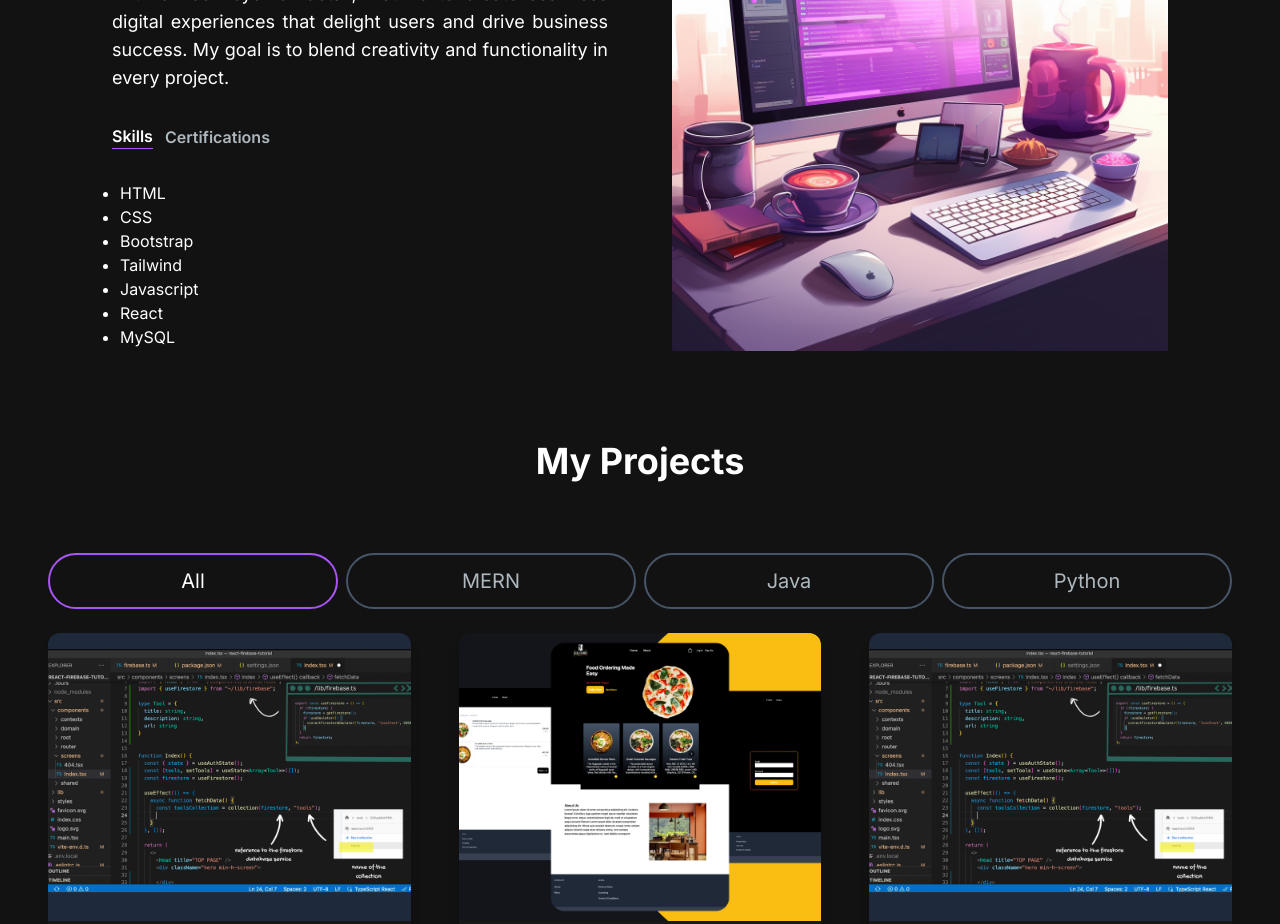
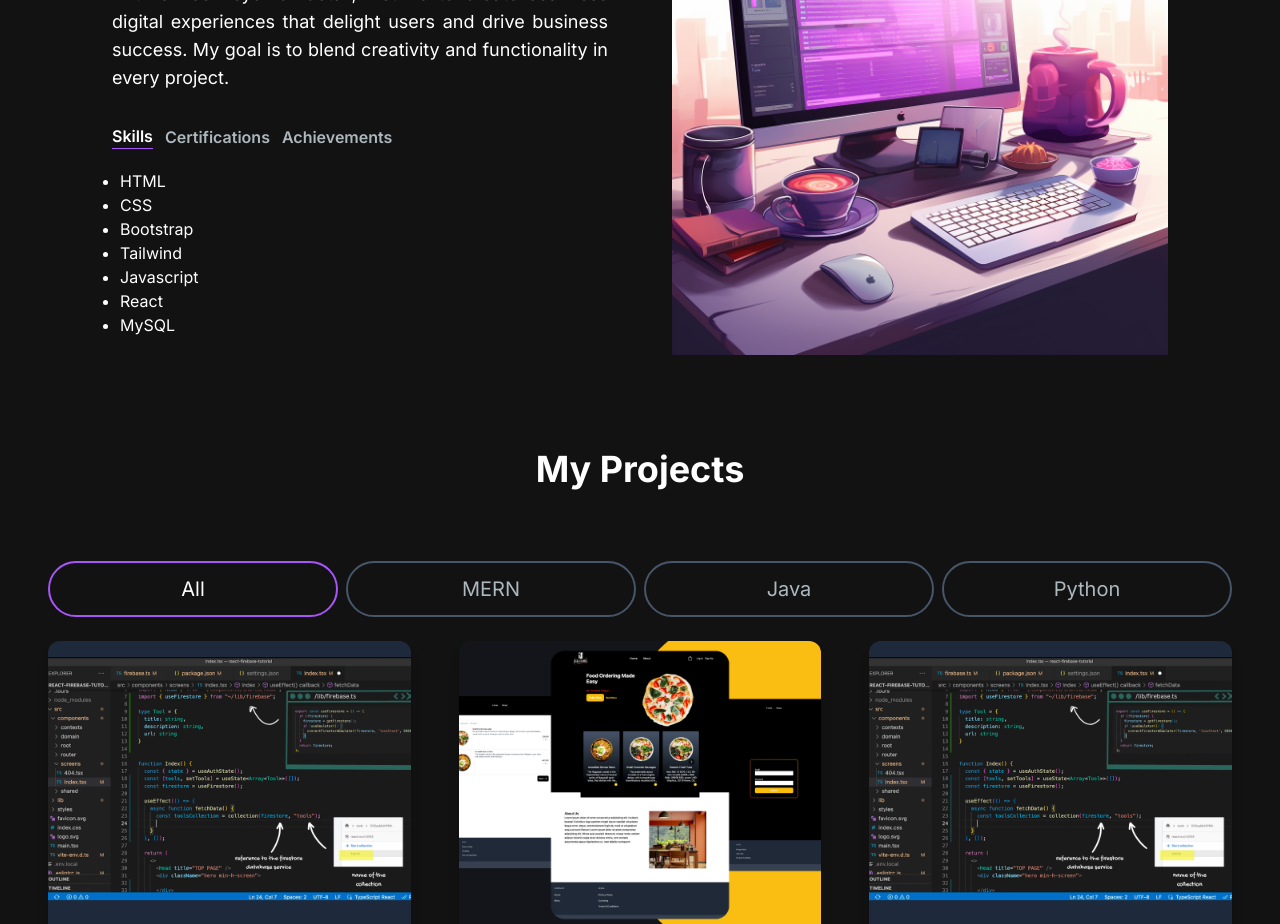
Before and after one commit to Mahak008/my-portfolio, a Next.js app: page / in a window 1280 px wide. Shown: the part 860-1784 px from the top of the page. Built offline with nearby package versions, Linux system fonts and the light colour scheme.

Commit message:
About Section

```diff
--- a/src/app/components/About.jsx
+++ b/src/app/components/About.jsx
@@ -21,12 +21,22 @@ const TAB_DATA = [
   },
   {
     title: "Certifications",
-    id: "cert",
+    id: "certifications",
     content: (
       <ul className="list-disc pl-2">
         <li>Web Development Training by Internshala.</li>
         <li>Responsive Web Design Developer Certification by freeCodeCamp.</li>
         <li>HTML, CSS and Javascript for Web Developers by Coursera.</li>
+      </ul>
+    ),
+  },
+  {
+    title: "Achievements",
+    id: "achievements",
+    content: (
+      <ul className="list-disc pl-2">
+        <li>Ranked as the 3rd Top Contributor in Social Winter of Code 2.O</li>
+        <li>Recognized among the Top 60 teams in Hacksquad'22.</li>
       </ul>
     ),
   },
@@ -57,7 +67,7 @@ const About = () => {
             functionality in every project.
           </p>
 
-          <div className="flex flex-row justify-start mt-8">
+          <div className="flex flex-row justify-center md:justify-start mt-8">
             <TabButton
               selectTab={() => handleTabChange("skills")}
               active={tab === "skills"}
@@ -65,19 +75,29 @@ const About = () => {
               {" "}
               Skills{" "}
             </TabButton>
+
             <TabButton
-              selectTab={() => handleTabChange("cert")}
-              active={tab === "cert"}
+              selectTab={() => handleTabChange("certifications")}
+              active={tab === "certifications"}
             >
               {" "}
               Certifications{" "}
             </TabButton>
+
+            <TabButton
+              selectTab={() => handleTabChange("achievements")}
+              active={tab === "achievements"}
+            >
+              {" "}
+              Achievements{" "}
+            </TabButton>
           </div>
 
-          <div className="mt-8">
+          <div className="my-5 text-justify">
             {TAB_DATA.find((t) => t.id === tab).content}
           </div>
         </div>
+
         <Image
           src="/images/about-image.png"
           width={500}
```
